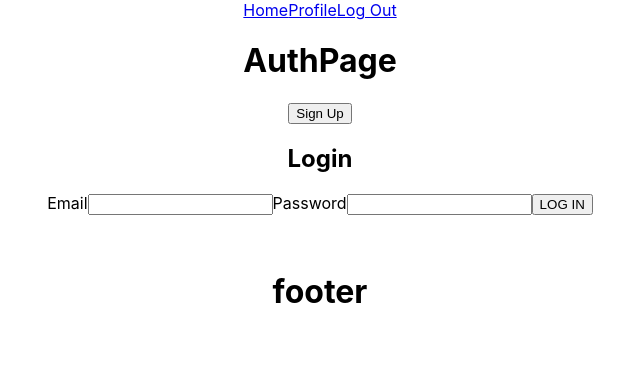
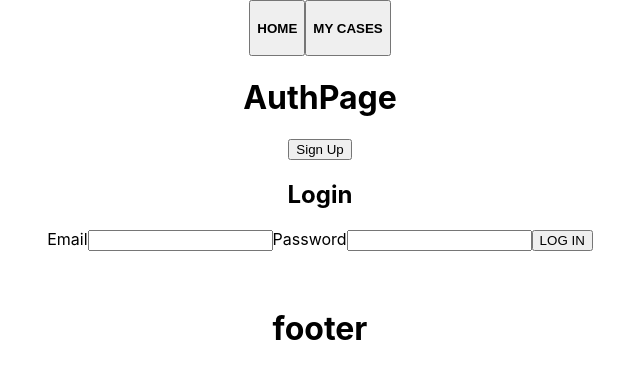
Before and after one commit to rmhayden/hyponatremia, a React (Create React App) app in the folder frontend/: page / in a window 1280 px wide. Shown: the top 378 px of the page, without its empty margins (320-960 px from the left). Built offline with nearby package versions, Linux system fonts and the light colour scheme; no server answers.

Commit message:
update nav

```diff
--- a/frontend/src/components/NavBar/NavBar.jsx
+++ b/frontend/src/components/NavBar/NavBar.jsx
@@ -1,5 +1,6 @@
 import { Link } from "react-router-dom";
 import * as userService from "../../utilities/users-service"
+import "./NavBar.css"
 
 
 export default function NavBar ({ user, setUser }) {
@@ -11,10 +12,25 @@ export default function NavBar ({ user, setUser }) {
     return (
 
         <nav>
-            <Link to="/">Home</Link>
-            <Link to="/:userid">Profile</Link>
-            {/* <span>Welcome, {user.name}</span> */}
-            <Link to="" onClick={handleLogOut}>Log Out</Link>
+             <Link className="link" to="/aki/about">
+                <button className="nav-link"><h4>HOME</h4></button>
+            </Link>
+            <Link className="link" to="/aki">
+                <button className="nav-link"><h4>MY CASES</h4></button>
+            </Link>
+            { user !== null ?
+                <>
+                    <Link className="link" to="/aki/user">
+                        <button className="nav-link profile-button"><span><h4>PROFILE: </h4><p> {user?.name}</p></span></button>
+                    </Link>
+                    {/* <span><strong>Welcome, {user?.name}</strong> </span> */}
+                    <Link className="link logout" to="/aki" onClick={handleLogOut}>
+                        <button className="nav-link"><h4>LOG OUT</h4></button>
+                    </Link>
+                </>
+                :
+                null
+            }
 
         </nav>
     );
```
Also changed, not shown: frontend/src/components/NavBar/NavBar.css (added).
